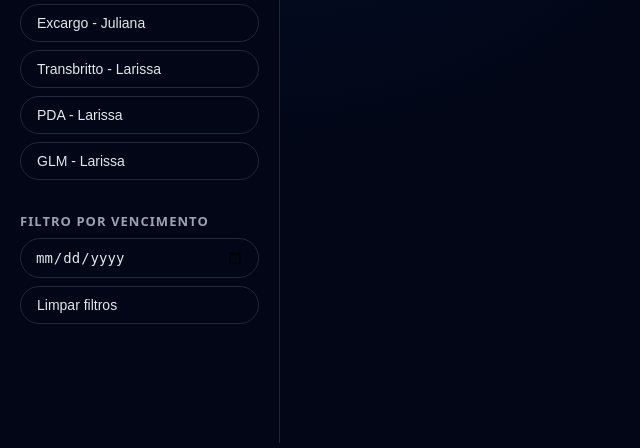
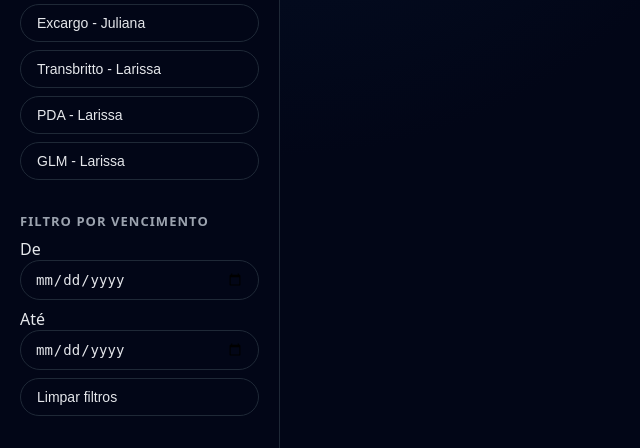
Before and after one commit to abnermayconoli-max/Faturas-MSHOP-, a FastAPI app: page / in a window 1280 px wide. Shown: the part 357-805 px from the top of the page, without its empty margins (0-640 px from the left). Run offline with FastAPI, Linux system fonts and the light colour scheme; data that the repository does not hold is empty; parts of the project's set-up code (start-up, migrations or seed data) failed here and were passed over.

Commit message:
Update index.html

```diff
--- a/templates/index.html
+++ b/templates/index.html
@@ -3,7 +3,7 @@
 <head>
     <meta charset="UTF-8" />
     <title>Faturas MSHOP</title>
-    <link rel="stylesheet" href="/static/styles.css?v=2">
+    <link rel="stylesheet" href="/static/styles.css" />
 </head>
 <body>
 <div class="layout">
@@ -45,7 +45,19 @@
 
         <div class="sidebar-section">
             <h2>Filtro por vencimento</h2>
-            <input type="date" id="filtroVencimento" />
+
+            <!-- NOVO: DE / ATÉ (Dashboard) -->
+            <div class="date-range-sidebar">
+                <div class="date-field">
+                    <label for="filtroVencimentoDe">De</label>
+                    <input type="date" id="filtroVencimentoDe" />
+                </div>
+                <div class="date-field">
+                    <label for="filtroVencimentoAte">Até</label>
+                    <input type="date" id="filtroVencimentoAte" />
+                </div>
+            </div>
+
             <button id="btnLimparFiltros" class="sidebar-btn">
                 Limpar filtros
             </button>
```
